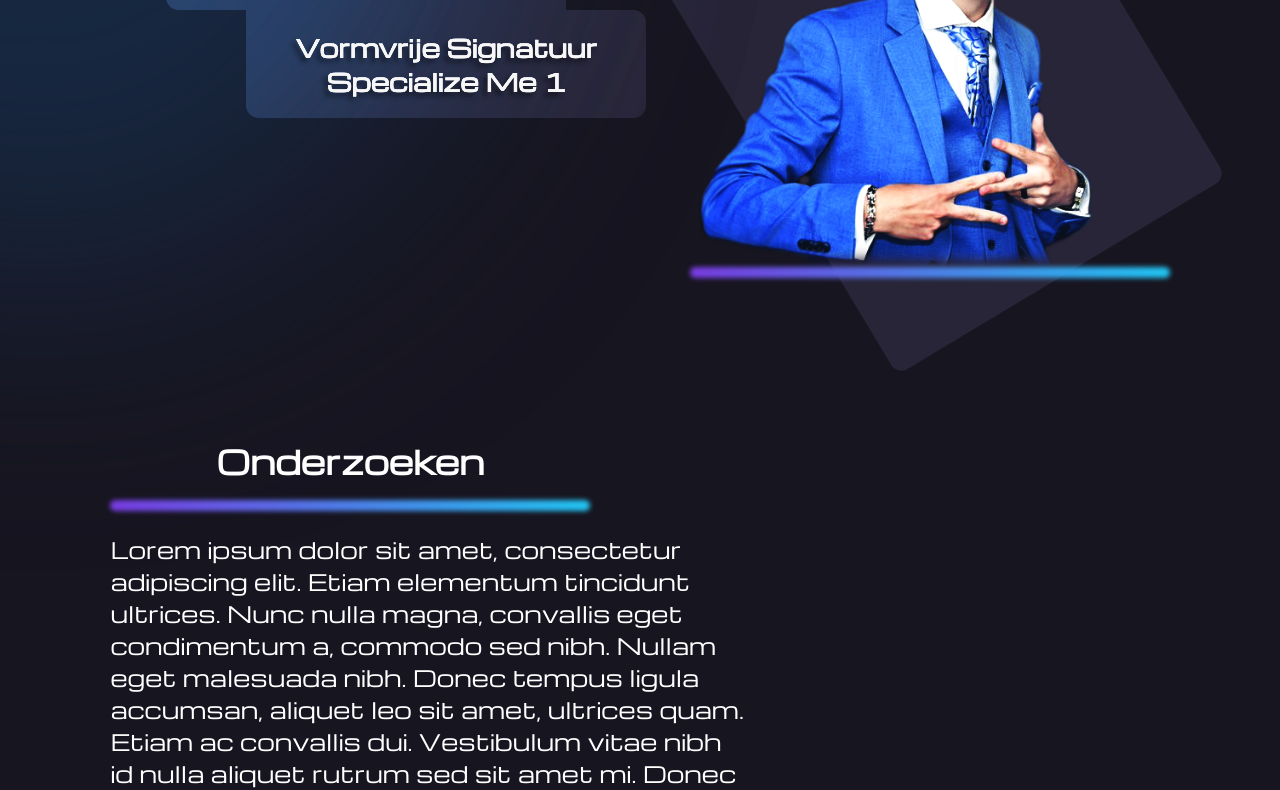
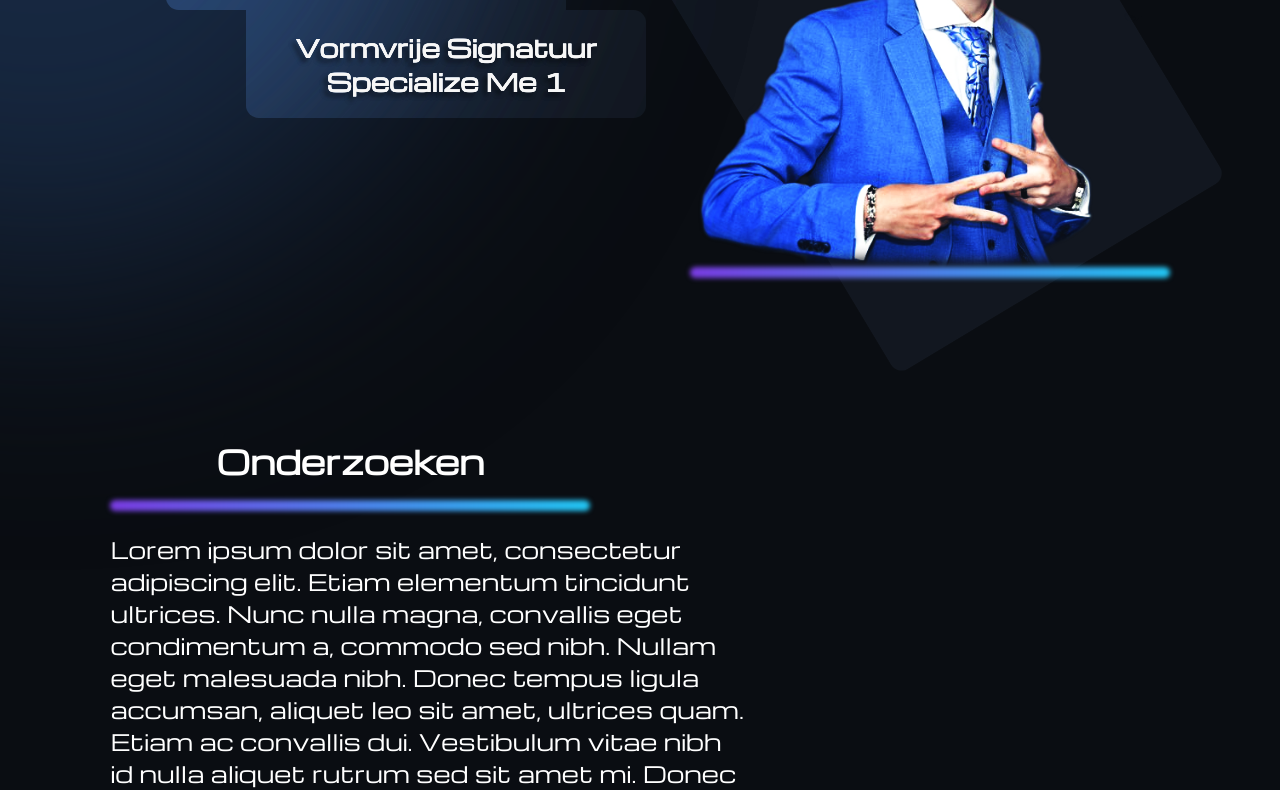
Before and after one commit to ThijsKraaijenbos/signatuur-1, a website built with Vite: page src/index.html in a window 1280 px wide. Shown: the part 285-1075 px from the top of the page. Built offline with nearby package versions, Linux system fonts and the light colour scheme.

Commit message:
First NPM Run build test + style fix background color

```diff
--- a/src/css/style.css
+++ b/src/css/style.css
@@ -9,7 +9,7 @@ body {
 body {
     font-family: Michroma;
     padding: 0 8vw 0 8vw;
-    background-color: #171520;
+    background-color: #0A0D12;
     color: white;
     overflow-x: hidden;
     font-size: 1.4rem;
```
Also changed, not shown: dist/assets/index-Bt8rLDsx.js (added), dist/assets/index-oIinab7z.css (added), dist/assets/t-k2-BoImD7kM.png (added), dist/assets/thijs-DBjN8PIT.png (added), dist/index.html (added).
